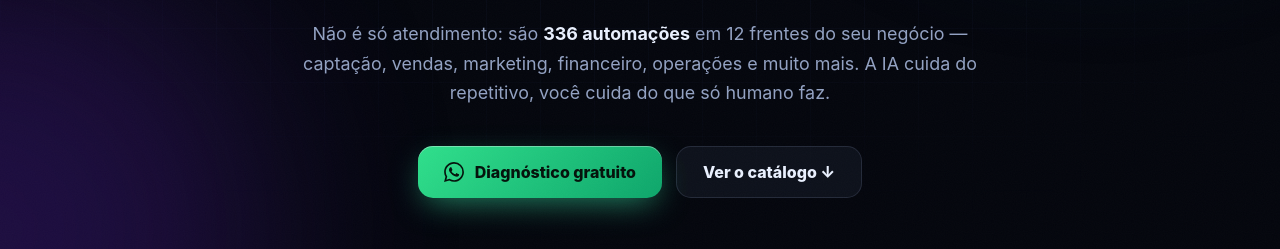
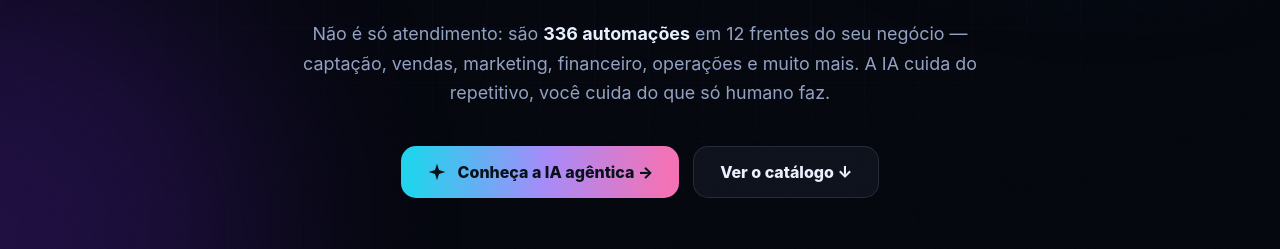
Before and after one commit to tiagopolidoro/kortexai, a plain HTML site: page index.html in a window 1280 px wide. Shown: the part 512-761 px from the top of the page. Drawn offline with Linux system fonts and the light colour scheme; animation ran at ten frames a second.

Commit message:
Hero: CTA 'Diagnóstico gratuito' vira 'Conheça a IA agêntica' apontando para o guia (novo botão com gradiente da marca)

```diff
--- a/index.html
+++ b/index.html
@@ -129,6 +129,9 @@ section { position: relative; padding: clamp(70px, 9vw, 120px) clamp(18px, 5vw,
 .btn-wa svg { width: 20px; height: 20px; fill: #04120b; }
 .btn-ghost { color: var(--ink); border: 1px solid var(--stroke); background: rgba(148,163,206,.07); backdrop-filter: blur(6px); }
 .btn-ghost:hover { border-color: rgba(34,211,238,.6); color: var(--cyan); }
+.btn-ia { color: #051018; font-weight: 800; background: linear-gradient(94deg, var(--cyan) 5%, var(--violet) 52%, var(--pink) 95%); }
+.btn-ia:hover { box-shadow: 0 16px 42px -8px rgba(167,139,250,.75), inset 0 1px 0 rgba(255,255,255,.35); }
+.btn-ia svg { width: 20px; height: 20px; fill: #051018; }
 .hero .stats { margin: 54px auto 0; display: grid; grid-template-columns: repeat(4, 1fr); gap: 14px; max-width: 900px; }
 .hero .stat { padding: 18px 14px; }
 .hero .stat b { display: block; font-size: clamp(1.4rem, 2.6vw, 2rem); font-weight: 850; }
@@ -405,7 +408,7 @@ section { position: relative; padding: clamp(70px, 9vw, 120px) clamp(18px, 5vw,
       você cuida do que só humano faz.
     </p>
     <div class="ctas fx" style="--d:.7s">
-      <a class="btn btn-wa" href="https://wa.me/5519936180365" target="_blank" rel="noopener"><svg viewBox="0 0 24 24"><path d="M17.472 14.382c-.297-.149-1.758-.867-2.03-.967-.273-.099-.471-.148-.67.15-.197.297-.767.966-.94 1.164-.173.199-.347.223-.644.075-.297-.15-1.255-.463-2.39-1.475-.883-.788-1.48-1.761-1.653-2.059-.173-.297-.018-.458.13-.606.134-.133.298-.347.446-.52.149-.174.198-.298.298-.497.099-.198.05-.371-.025-.52-.075-.149-.669-1.612-.916-2.207-.242-.579-.487-.5-.669-.51-.173-.008-.371-.01-.57-.01-.198 0-.52.074-.792.372-.272.297-1.04 1.016-1.04 2.479 0 1.462 1.065 2.875 1.213 3.074.149.198 2.096 3.2 5.077 4.487.709.306 1.262.489 1.694.625.712.227 1.36.195 1.871.118.571-.085 1.758-.719 2.006-1.413.248-.694.248-1.289.173-1.413-.074-.124-.272-.198-.57-.347m-5.421 7.403h-.004a9.87 9.87 0 0 1-5.031-1.378l-.361-.214-3.741.982.998-3.648-.235-.374a9.86 9.86 0 0 1-1.51-5.26c.001-5.45 4.436-9.884 9.888-9.884 2.64 0 5.122 1.03 6.988 2.898a9.825 9.825 0 0 1 2.893 6.994c-.003 5.45-4.437 9.884-9.885 9.884m8.413-18.297A11.815 11.815 0 0 0 12.05 0C5.495 0 .16 5.335.157 11.892c0 2.096.547 4.142 1.588 5.945L.057 24l6.305-1.654a11.882 11.882 0 0 0 5.683 1.448h.005c6.554 0 11.89-5.335 11.893-11.893a11.821 11.821 0 0 0-3.48-8.413Z"/></svg> Diagnóstico gratuito</a>
+      <a class="btn btn-ia" href="ia-agentica.html"><svg viewBox="0 0 24 24" aria-hidden="true"><path d="M12 2l2.4 7.6L22 12l-7.6 2.4L12 22l-2.4-7.6L2 12l7.6-2.4z"/></svg> Conheça a IA agêntica&nbsp;→</a>
       <a class="btn btn-ghost" href="#catalogo">Ver o catálogo ↓</a>
     </div>
     <div class="stats">
```
